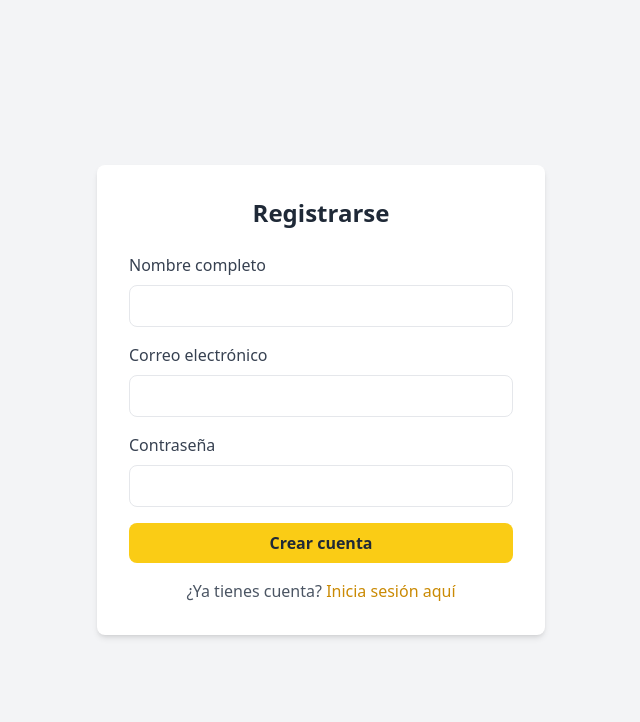
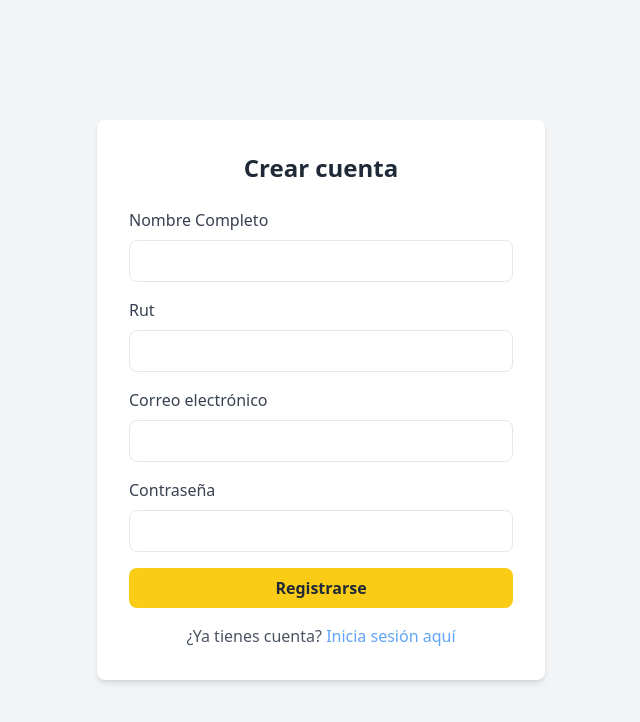
Before and after one commit to hectormadrid/Mundo-Libreria, a PHP site: page /registrar.php in a window 1280 px wide. Shown: the top 722 px of the page, without its empty margins (319-959 px from the left). Run offline with PHP 8.4, Linux system fonts and the light colour scheme; some libraries are stand-ins or nearby versions.

Commit message:
registrar listo

```diff
--- a/db/base_de_datos.sql
+++ b/db/base_de_datos.sql
@@ -3,12 +3,13 @@ use Mundo_Libreria
 
 CREATE TABLE usuario (
   id INT AUTO_INCREMENT PRIMARY KEY,
+  rut VARCHAR(10) NOT NULL ,
   nombre VARCHAR(50) NOT NULL,
   correo VARCHAR(100) NOT NULL UNIQUE,
   password VARCHAR(255) NOT NULL
 );
 
-insert into usuario values (null, 'hector', 'prueba@gmail.com', '1234');
+insert into usuario values (null,'20987456-8', 'hector', 'prueba@gmail.com', '1234');
 select * from usuario;
 SELECT password FROM usuario WHERE correo = 'prueba@gmail.com';
 -- drop database Mundo_Libreria;
--- a/pages/index.php
+++ b/pages/index.php
@@ -42,7 +42,7 @@
             type="text"
             placeholder="Buscar Producto..."
             class="px-4 py-2 rounded-l-full text-sm focus:outline-none text-gray-800 w-48 md:w-64">
-          <button class="bg-lib-red px-4 py-1.5 rounded-r-full hover:bg-red-700 transition">
+          <button class="bg-lib-yellow px-4 py-1.5 rounded-r-full hover:bg-yellow-300 transition">
             🔍
           </button>
         </div>
--- a/pages/login.php
+++ b/pages/login.php
@@ -52,7 +52,7 @@ if ($_SERVER["REQUEST_METHOD"] == "POST") {
 <head>
     <meta charset="UTF-8">
     <meta name="viewport" content="width=device-width, initial-scale=1.0">
-    <title>Iniciar Sesión - Mundo Librería</title>
+    <title>Iniciar Sesión</title>
     <script src="https://cdn.tailwindcss.com"></script>
     <link rel="stylesheet" href="https://cdnjs.cloudflare.com/ajax/libs/font-awesome/6.0.0/css/all.min.css">
 </head>
--- a/pages/registrar.php
+++ b/pages/registrar.php
@@ -1,51 +1,98 @@
 <?php
 session_start();
-if (isset($_SESSION['user_id'])) {
-    header("Location: index.php");
-    exit();
+require_once '../db/Conexion.php';
+
+if (empty($_SESSION['csrf_token'])) {
+    $_SESSION['csrf_token'] = bin2hex(random_bytes(32));
+}
+
+$error = "";
+$success = "";
+
+if ($_SERVER["REQUEST_METHOD"] === "POST") {
+    if (
+        empty($_POST['nombre']) ||
+        empty($_POST['rut']) ||
+        empty($_POST['correo']) ||
+        empty($_POST['password']) ||
+        empty($_POST['csrf_token']) ||
+        $_POST['csrf_token'] !== $_SESSION['csrf_token']
+    ) {
+        $error = "Por favor, completa todos los campos correctamente.";
+    } else {
+        $nombre = trim($_POST['nombre']);
+        $rut = trim($_POST['rut']);
+        $correo = trim($_POST['correo']);
+        $password = $_POST['password'];
+
+        $stmt = $conexion->prepare("SELECT id, rut FROM usuario WHERE correo = ? or rut = ?");
+        $stmt->bind_param("ss", $correo,$rut);
+        $stmt->execute();
+        $stmt->store_result();
+
+        if ($stmt->num_rows > 0) {
+            $error = "El usuario ya está registrado.";
+        } else {
+            $hashed_password = password_hash($password, PASSWORD_DEFAULT);
+            $insert = $conexion->prepare("INSERT INTO usuario (rut,nombre, correo, password) VALUES (?,?, ?, ?)");
+            $insert->bind_param("ssss",$rut, $nombre, $correo, $hashed_password);
+            if ($insert->execute()) {
+                $success = "Registro exitoso. Puedes iniciar sesión.";
+                header("Refresh: 2; URL=login.php");
+            } else {
+                $error = "Error al registrar usuario.";
+            }
+            $insert->close();
+        }
+        $stmt->close();
+    }
 }
 ?>
 <!DOCTYPE html>
 <html lang="es">
+
 <head>
-    <head>
     <meta charset="UTF-8">
     <meta name="viewport" content="width=device-width, initial-scale=1.0">
-    <title>Registrar - Mundo Librería</title>
+    <title>Registrarse - Mundo Librería</title>
     <script src="https://cdn.tailwindcss.com"></script>
 </head>
-</head>
+
 <body class="bg-gray-100 min-h-screen flex items-center justify-center">
     <div class="bg-white p-8 rounded-lg shadow-md w-full max-w-md">
-        <h1 class="text-2xl font-bold text-center text-gray-800 mb-6">Registrarse</h1>
+        <h1 class="text-2xl font-bold text-center text-gray-800 mb-6">Crear cuenta</h1>
+        <form action="registrar.php" method="post" class="space-y-4">
+            <input type="hidden" name="csrf_token" value="<?php echo $_SESSION['csrf_token']; ?>">
 
-        <?php if (isset($_GET['error'])): ?>
-            <div class="bg-red-100 border border-red-400 text-red-700 px-4 py-3 rounded mb-4">
-                El correo ya está registrado.
-            </div>
-        <?php endif; ?>
-
-        <form action="processes/register_process.php" method="POST" class="space-y-4">
             <div>
-                <label for="name" class="block text-gray-700 mb-2">Nombre completo</label>
+                <label for="nombre" class="block text-gray-700 mb-2">Nombre Completo</label>
                 <input
                     type="text"
-                    id="name"
-                    name="name"
+                    id="nombre"
+                    name="nombre"
                     required
-                    class="w-full px-4 py-2 border rounded-lg focus:ring-2 focus:ring-yellow-400 focus:border-yellow-400 outline-none"
-                >
+                    class="w-full px-4 py-2 border rounded-lg focus:ring-2 focus:ring-yellow-400 focus:border-yellow-400 outline-none">
+            </div>
+
+            <div>
+                <label for="rut" class="block text-gray-700 mb-2">Rut</label>
+                <input
+                    type="text"
+                    id="rut"
+                    name="rut"
+                    required
+                    class="w-full px-4 py-2 border rounded-lg focus:ring-2 focus:ring-yellow-400 focus:border-yellow-400 outline-none">
             </div>
             <div>
-                <label for="email" class="block text-gray-700 mb-2">Correo electrónico</label>
+                <label for="correo" class="block text-gray-700 mb-2">Correo electrónico</label>
                 <input
                     type="email"
-                    id="email"
-                    name="email"
+                    id="correo"
+                    name="correo"
                     required
-                    class="w-full px-4 py-2 border rounded-lg focus:ring-2 focus:ring-yellow-400 focus:border-yellow-400 outline-none"
-                >
+                    class="w-full px-4 py-2 border rounded-lg focus:ring-2 focus:ring-yellow-400 focus:border-yellow-400 outline-none">
             </div>
+
             <div>
                 <label for="password" class="block text-gray-700 mb-2">Contraseña</label>
                 <input
@@ -53,20 +100,27 @@ if (isset($_SESSION['user_id'])) {
                     id="password"
                     name="password"
                     required
-                    class="w-full px-4 py-2 border rounded-lg focus:ring-2 focus:ring-yellow-400 focus:border-yellow-400 outline-none"
-                >
+                    class="w-full px-4 py-2 border rounded-lg focus:ring-2 focus:ring-yellow-400 focus:border-yellow-400 outline-none">
             </div>
+
             <button
                 type="submit"
-                class="w-full bg-yellow-400 text-gray-800 py-2 rounded-lg font-bold hover:bg-yellow-500 transition"
-            >
-                Crear cuenta
+                class="w-full bg-yellow-400 text-gray-800 py-2 rounded-lg font-bold hover:bg-yellow-500 transition">
+                Registrarse
             </button>
         </form>
+
+        <?php if (!empty($error)): ?>
+            <p class="mt-4 text-red-500 text-center"><?php echo htmlspecialchars($error); ?></p>
+        <?php elseif (!empty($success)): ?>
+            <p class="mt-4 text-green-500 text-center"><?php echo htmlspecialchars($success); ?></p>
+        <?php endif; ?>
+
         <p class="mt-4 text-center text-gray-600">
             ¿Ya tienes cuenta?
-            <a href="login.php" class="text-yellow-600 hover:underline">Inicia sesión aquí</a>
+            <a href="login.php" class="text-blue-400 hover:underline">Inicia sesión aquí</a>
         </p>
     </div>
 </body>
+
 </html>
```
